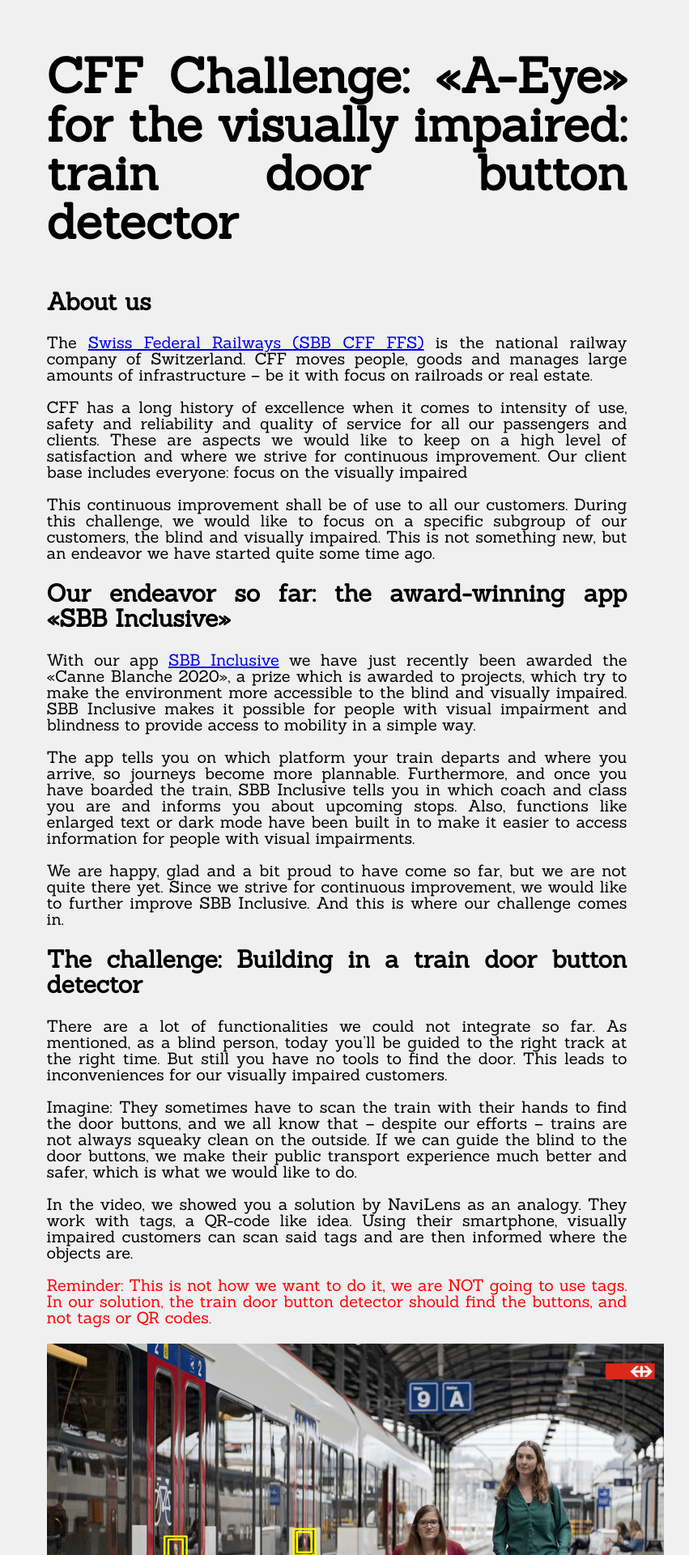
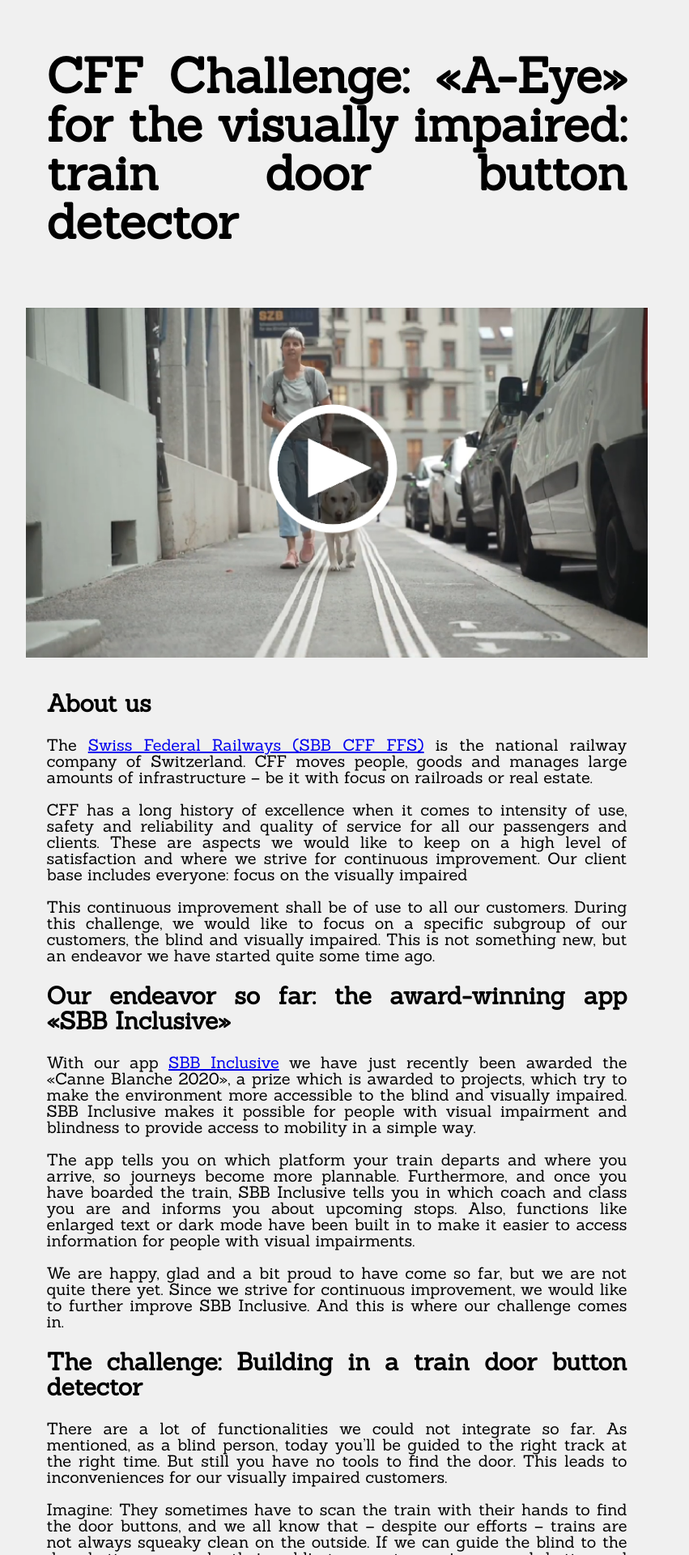
Before and after one commit to LauzHack/LauzHack.github.io, a Jekyll site: the page built from challenges/sbb.html, in a window 1280 px wide. Shown: the top 1920 px of the page at 81% size, without its empty margins (224-1075 px from the left). Built offline with Jekyll 4.4.1, drawn with Linux system fonts in a browser that asks for light colours.

Commit message:
Add SBB video

```diff
--- a/challenges/sbb.html
+++ b/challenges/sbb.html
@@ -8,6 +8,8 @@
   <h1>CFF Challenge: «A-Eye» for the visually impaired:
   train door button detector
   </h1>
+
+  <a target="_blank" href="https://drive.google.com/file/d/1QKTNbuuT1GO1wFG8yDpUntKhq6ZmlsiU/view?usp=sharing"><img src="../images/challenges/sbb/preview.png" style="display: block; margin: auto; max-width: 100%; width: 40em"></a>
 
   <h2>About us</h2>
   <p>
```
Also changed, not shown: images/challenges/sbb/preview.png (added).
